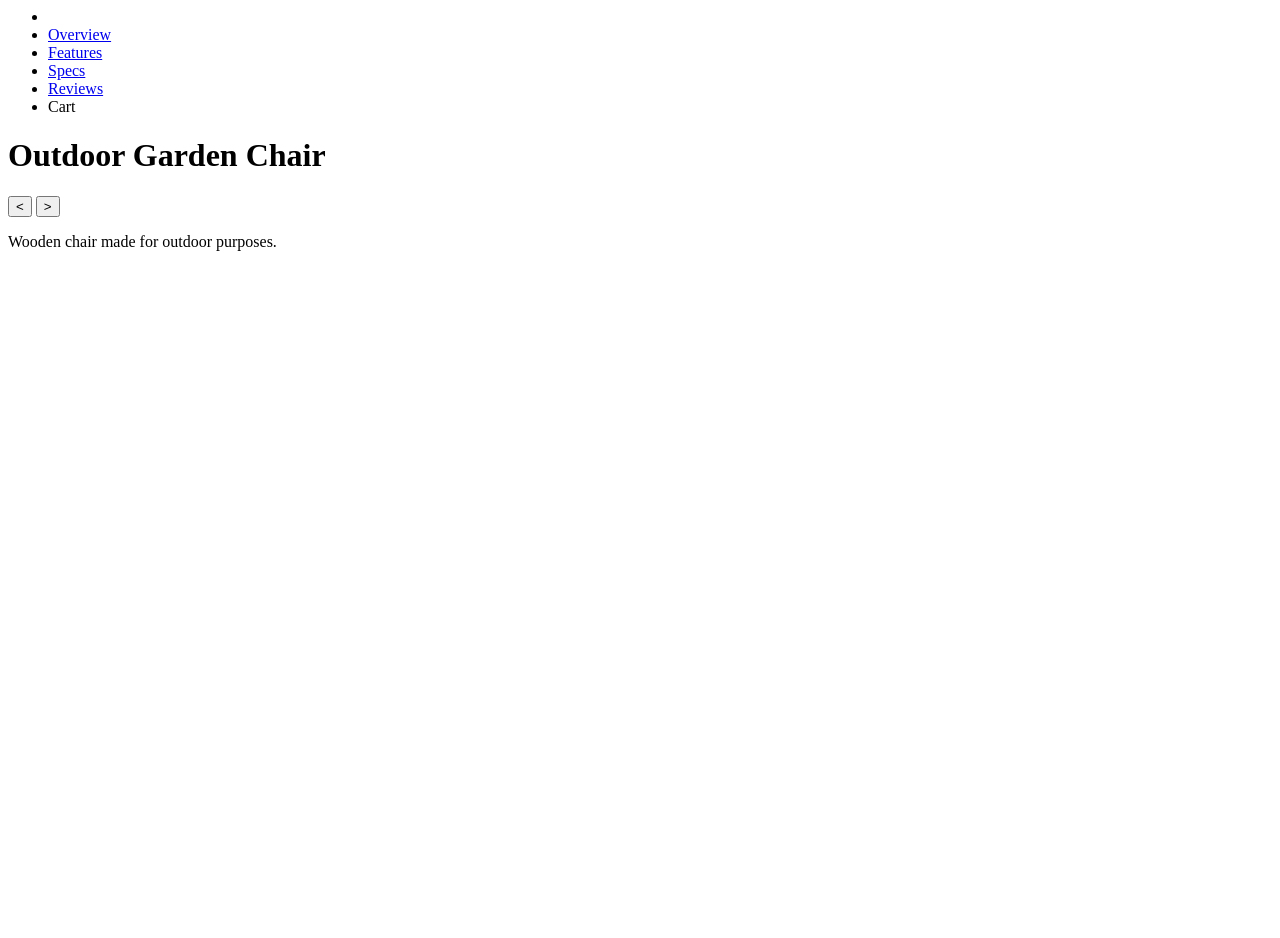
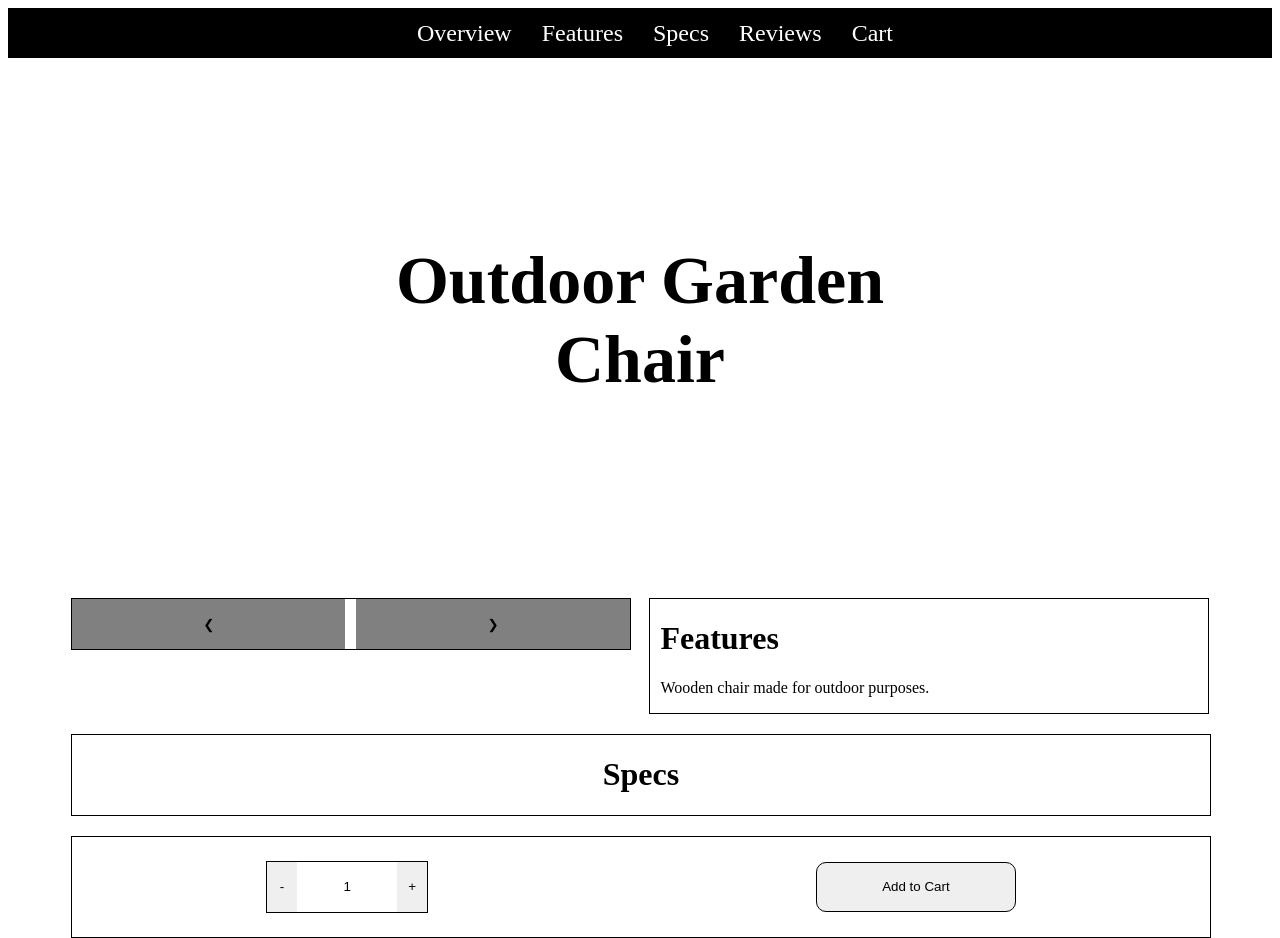
Before and after one commit to Mz69/Web-Dev, a PHP site: page /product.php in a window 1280 px wide. Before the commit the page ends 251 px from the top, so only its background shows below. Run offline with PHP 8.4, Linux system fonts and the light colour scheme; data comes from the database, SQL or seed files in the repository; data that the repository does not hold is empty.

Commit message:
Product Page is almost finished

```diff
--- /dev/null
+++ b/project_IronMan5/css/productPg.css
@@ -0,0 +1,157 @@
+#content {
+    width: 90%;
+    margin: auto;
+}
+
+#product-nav {
+    background-color: black;
+    height: 50px;
+    display: flex;
+    align-items: center;
+    justify-content: center;
+    width: 100%;
+}
+
+#product-nav > a {
+    color: white;
+    text-decoration: none;
+    font-size: 24;
+    padding-left: 15px;
+    padding-right: 15px;
+}
+
+#product-intro-img {
+    position: relative;
+    text-align: center;
+    padding-top: 20px;
+    padding-bottom: 20px;
+    min-width: 500px;
+    min-height: 500px;
+}
+
+#product-intro-img h1 {
+    position: absolute;
+    font-size: 68px;
+    top: 40%;
+    left: 50%;
+    transform: translate(-50%, -50%);
+    min-width: 500px;
+}
+
+#big-img {
+    width: 100%;
+    border: 1px solid;
+}
+
+#img-slider {
+    width: 49%;
+    float: left;
+    border: 1px solid;
+}
+
+.small-img {
+    width: 100%;
+    display: none;
+}
+
+#slider-nav-btn > button {
+    border: none;
+    height: 50px;
+    background-color: gray;
+}
+
+#left {
+    float: left;
+    width: 49%;
+}
+
+#right {
+    float: right;
+    width: 49%;
+}
+
+#main-img {
+    display: block;
+}
+
+#product-features {
+    border: 1px solid;
+    width: 49%;
+    display: block;
+    float: right;
+}
+
+#product-features h1, #product-features p{
+    padding-left: 10px;
+}
+
+#product-specs {
+    border: 1px solid;
+    width: 100%;
+    float: left;
+    margin-top: 20px;
+}
+
+#product-specs > h1{
+    text-align: center;
+}
+
+#product-specs > table {
+    margin: auto;
+    border-collapse: separate;
+    border-spacing: 100px 20px;
+}
+
+.spec-name {
+    font-weight: bold;
+}
+
+#add2cart {
+    float: left;
+    border: 1px solid;
+    width: 100%;
+    height: 100px;
+    margin-top: 20px;
+    display: flex;
+    justify-content: space-around;
+    align-items: center;
+}
+
+#num-control {
+    display: flex;
+    justify-content: center;
+    border: 1px solid;
+}
+
+#num-control > button {
+    height: 50px;
+    width: 30px;
+    border: none;
+}
+
+#num-control > input{
+    height: 50px;
+    width: 100px;
+    border: none;
+    outline: none;
+    text-align: center;
+}
+
+#btn-add2cart {
+    width: 200px;
+    height: 50px;
+    border-radius: 10px;
+    border: 1px solid;
+}
+
+@media screen and (max-width: 1200px){
+    #img-slider {
+        width: 100%;
+    }
+
+    #product-features {
+        float: left;
+        width: 100%;
+        margin-top: 20px;
+    }
+}
--- a/project_IronMan5/js/script.js
+++ b/project_IronMan5/js/script.js
@@ -0,0 +1,41 @@
+function slideImg(index, dir) {
+    var imgs = document.getElementsByClassName("small-img");
+    var img_num = imgs.length;
+
+    imgs[index].style.display = "none";
+    index = Number(index) + Number(dir);
+
+    if (index >= img_num) {
+        index = 0;
+    } else if (index < 0) {
+        index = Number(img_num) - 1;
+    }
+
+    imgs[index].style.display = "block";
+
+    document.getElementById("left").value = index;
+    document.getElementById("right").value = index;
+}
+
+function numChange(x) {
+    num_input = document.getElementById("num-purchase");
+    num_input.value = Number(num_input.value) + Number(x);
+    if (num_input.value < 1) {
+        num_input.value = 1;
+    }
+}
+
+function postNumPurchase() {
+    var num = Number(document.getElementById("num-purchase").value);
+
+    var requestData = {numberPurchase: num};
+
+    $.ajax({
+        url: "product.php",
+        method: "POST",
+        data: requestData,
+        dataType: "json"
+    }).done(function(data) {
+        console.log("success");
+    });
+}
--- a/project_IronMan5/product.php
+++ b/project_IronMan5/product.php
@@ -2,18 +2,20 @@
     require_once "includes/header.php";
     require_once "db/db.php";
 ?>
+<html>
+    <link rel="stylesheet" href="css/productPg.css">
 
     <div id="product-nav">
-    <ul>
-        <li><a><img></a></li>
-        <li><a href="#product_intro_img">Overview</a></li>
-        <li><a href="#product-features">Features</a></li>
-        <li><a href="#product-specs">Specs</a></li>
-        <li><a href="#reviews">Reviews</a></li>
-        <li><a>Cart</a></li>
-    </ul>
+        <a><img></a>
+        <a href="#product_intro_img">Overview</a>
+        <a href="#product-features">Features</a>
+        <a href="#product-specs">Specs</a>
+        <a href="#reviews">Reviews</a>
+        <a>Cart</a>
     </div>
 
+    <body>
+        <div id="content">
             <div id="product-intro-img">
             <?php
                 $product_id = 1;
@@ -33,23 +35,34 @@
             ?>
             </div>
 
+            <div id="img-slider">
+                <div>
                     <div id="product-imgs">
-    <ul>
                         <?php
                             $product_id = 1;
                             $sql = "SELECT * FROM iron_product_imgs WHERE i_product_id = $product_id;";
                             $result = $dbconn -> query($sql);
+                            $main = true;
                             while($row=$result->fetch_assoc()) {
-                echo "<li><img src='img/" . $row['i_img_path'] . "' class='samll-img'></li>";
+                                if ($main) {
+                                    echo "<img src='img/" . $row['i_img_path'] . "' class='small-img' id='main-img'>";
+                                    $main = false;
+                                } else {
+                                    echo "<img src='img/" . $row['i_img_path'] . "' class='small-img'>";
+                                }
                             }
                         ?>
-    </ul>
+                    </div>
 
-    <button id="left"><</button>
-    <button id="right">></button>
+                    <div id="slider-nav-btn">
+                        <button id="left" value="0" onclick="slideImg(this.value, -1)">&#10094</button>
+                        <button id="right" value="0" onclick="slideImg(this.value, 1)">&#10095</button>
+                    </div>
+                </div>
             </div>
 
             <div id="product-features">
+                <h1>Features</h1>
                 <?php
                     $product_id = 1;
                     $sql = "SELECT * FROM iron_product WHERE i_product_id = $product_id;";
@@ -63,11 +76,46 @@
 
             <div id="product-specs">
 
+                <h1>Specs</h1>
+
+                <table>
+
+                    <?php
+                        $product_id = 1;
+                        $sql = "SELECT * FROM iron_product_spec WHERE i_product_id = $product_id;";
+                        $result = $dbconn -> query($sql);
+
+                        while($row=$result->fetch_assoc()) {
+                            echo "
+                                <tr>
+                                    <td class='spec-name'>" . $row['i_product_spec_name'] . "</td>
+                                    <td>" . $row['i_product_spec_content'] . "</td>
+                                </tr>";
+                        }
+                    ?>
+
+                </table>
+
             </div>
 
-<div id="reviews">
+            <div id="add2cart">
+
+                <div id="num-control">
+                    <button onclick="numChange(-1)">-</button>
+                    <input id="num-purchase" value="1">
+                    <button onclick="numChange(1)">+</button>
+                </div>
+
+                <button id="btn-add2cart" onclick="postNumPurchase()">Add to Cart</button>
 
             </div>
+        </div>
+    </body>
+
+    <script src="https://ajax.googleapis.com/ajax/libs/jquery/3.5.1/jquery.min.js"></script>
+    <script src="js/script.js"></script>
+
+</html>
 
 <?php
     require_once "includes/footer.php";
```
Lines whose indentation alone changed are shown as unchanged.
